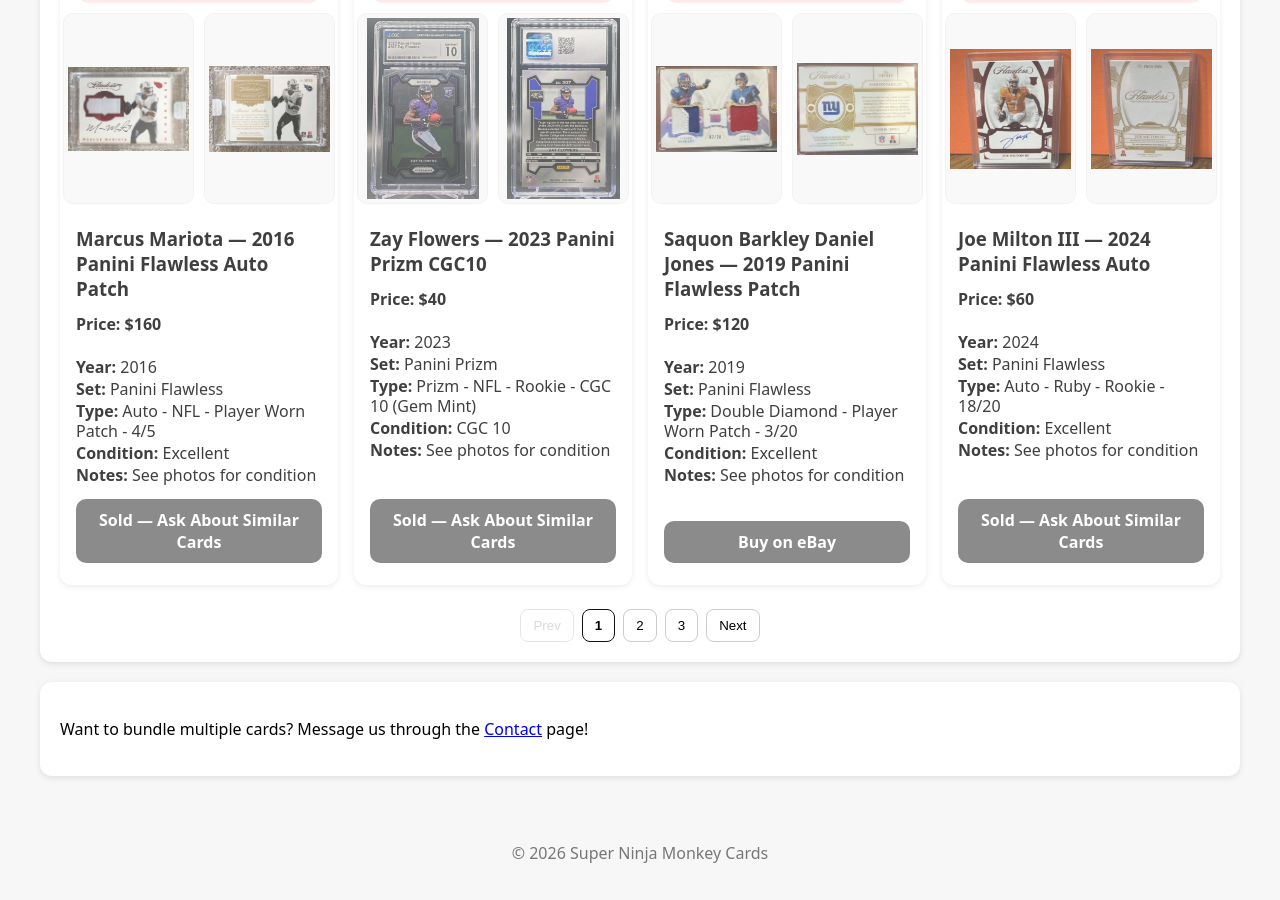
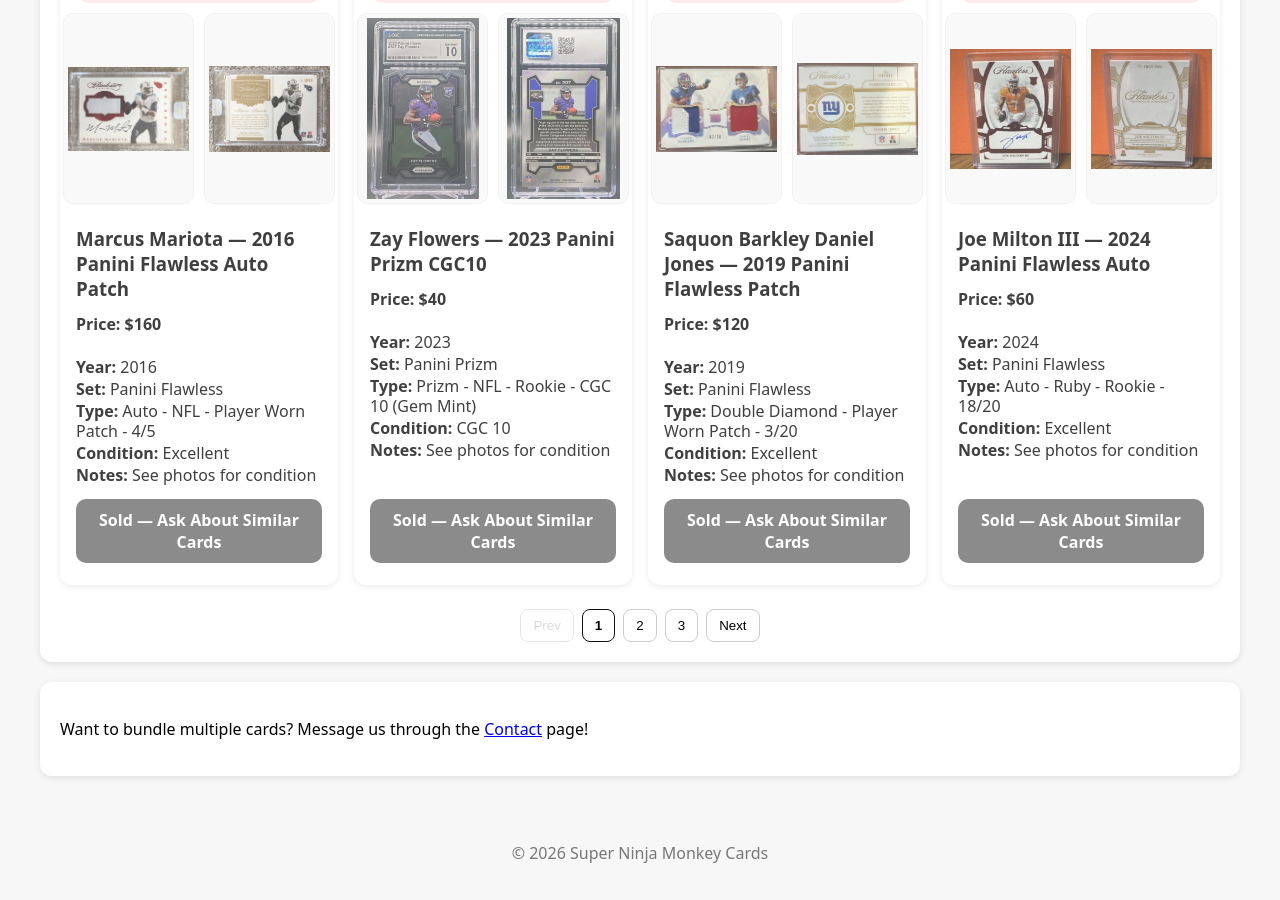
Before and after one commit to Daemek111/superninjamonkeys.com, a Jekyll site: the page shop.html, which Jekyll copies as it is, in a window 1280 px wide and 900 px high, scrolled down 2045 px. Built offline with Jekyll 4.4.1, drawn with Linux system fonts in a browser that asks for light colours.

Commit message:
Update shop.html

```diff
--- a/shop.html
+++ b/shop.html
@@ -320,12 +320,12 @@
     <li><b>Condition:</b> Excellent</li>
     <li><b>Notes:</b> See photos for condition</li>
   </ul>
-
-  <a class="button" href="https://www.ebay.com/itm/326985938207" target="_blank" rel="noopener">
-  Buy on eBay
+  <!-- Buy Button -->
+ <a class="button">
+  Sold — Ask About Similar Cards
 </a>
 </div>
- <div class="product sold">
+       <div class="product sold">
   <div class="badge sold">SOLD</div>
 
   <!-- Front + Back Images -->
```
